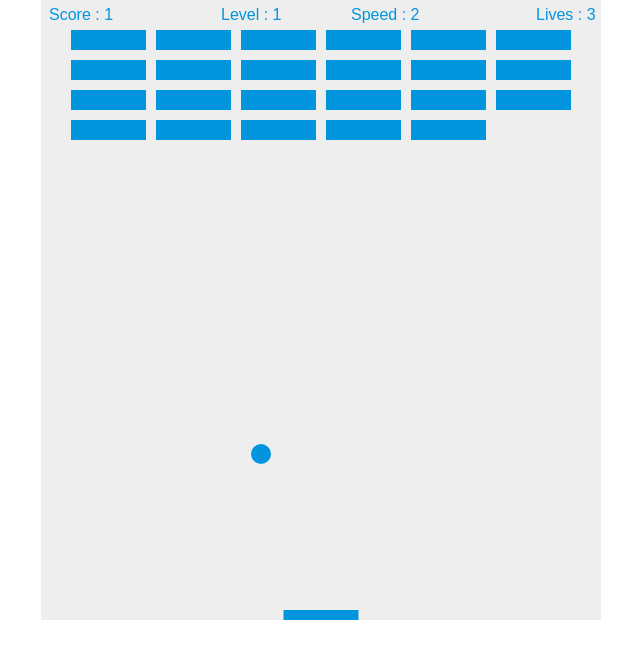
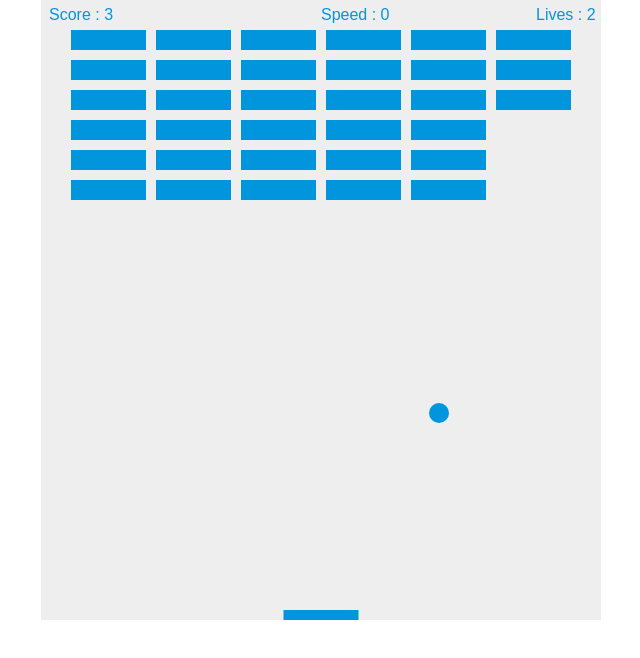
Before and after one commit to RomainMarca/CanvasGameBreakWall, a plain HTML site: page index.html in a window 1280 px wide. Shown: the whole page, without its empty margins (319-959 px from the left). Drawn offline with Linux system fonts and the light colour scheme.

Commit message:
finish game

```diff
--- a/index.html
+++ b/index.html
@@ -27,7 +27,7 @@
     let paddleX = (canvas.width-paddleWidth)/2;
     let rigthPressed = false;
     let leftPressed = false;
-    let brickRowCount = 4;
+    let brickRowCount = 6;
     let brickColumnCount = 6;
     let brickWidth = 75;
     let brickHeight = 20;
@@ -44,7 +44,6 @@
     let score = 0;
     let lives = 3;
     let speed = 0;
-    let level = 1;
 
     document.addEventListener("keydown", keyDownHandler, false);
     document.addEventListener("keyup", keyUpHandler, false);
@@ -90,15 +89,6 @@
     }
 
     function drawBricks() {
-        switch (level) {
-            case 1 : brickRowCount + 1;
-            break;
-            case 2 : brickRowCount + 2;
-            break;
-            case 3 : brickRowCount + 3;
-            break;
-        }
-
         for (let c=0; c<brickColumnCount; c++) {
             for (let r=0; r<brickRowCount; r++) {
                 if (bricks[c][r].status == 1) {
@@ -167,13 +157,7 @@
         }
         ctx.font = "16px Arial";
         ctx.fillStyle = "#0095DD";
-        ctx.fillText("Speed : "+ speed, canvas.width/2 + 30, 20);
-    }
-
-    function drawLevel() {
-        ctx.font = "16px Arial";
-        ctx.fillStyle = "#0095DD";
-        ctx.fillText("Level : "+ level, canvas.width/2 - 100, 20);
+        ctx.fillText("Speed : "+ speed, canvas.width/2, 20);
     }
 
     function draw() {
@@ -185,7 +169,6 @@
         drawScore();
         drawLives();
         drawSpeed();
-        drawLevel();
 
         //rebound + falling ball
         if (y + dy < ballRadius) {
```
